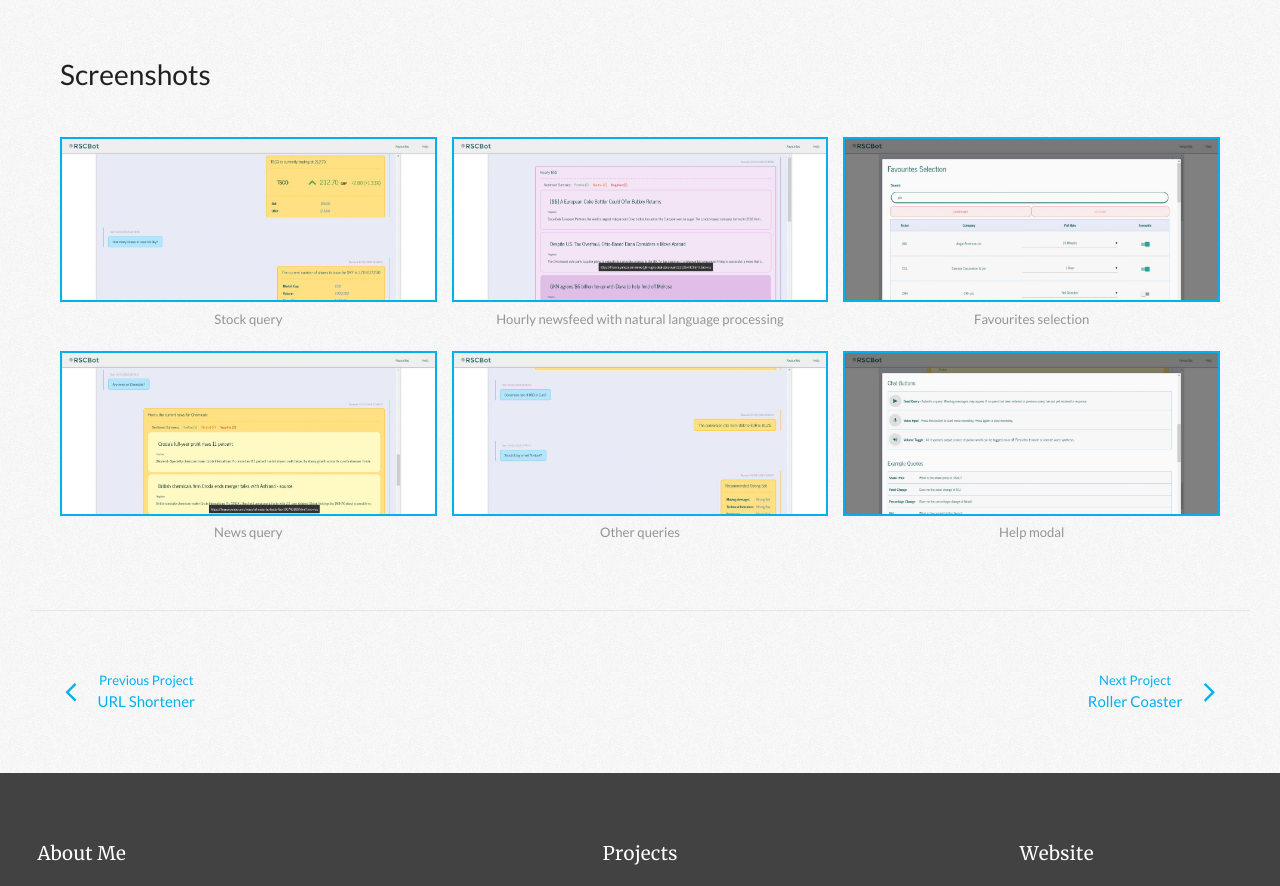
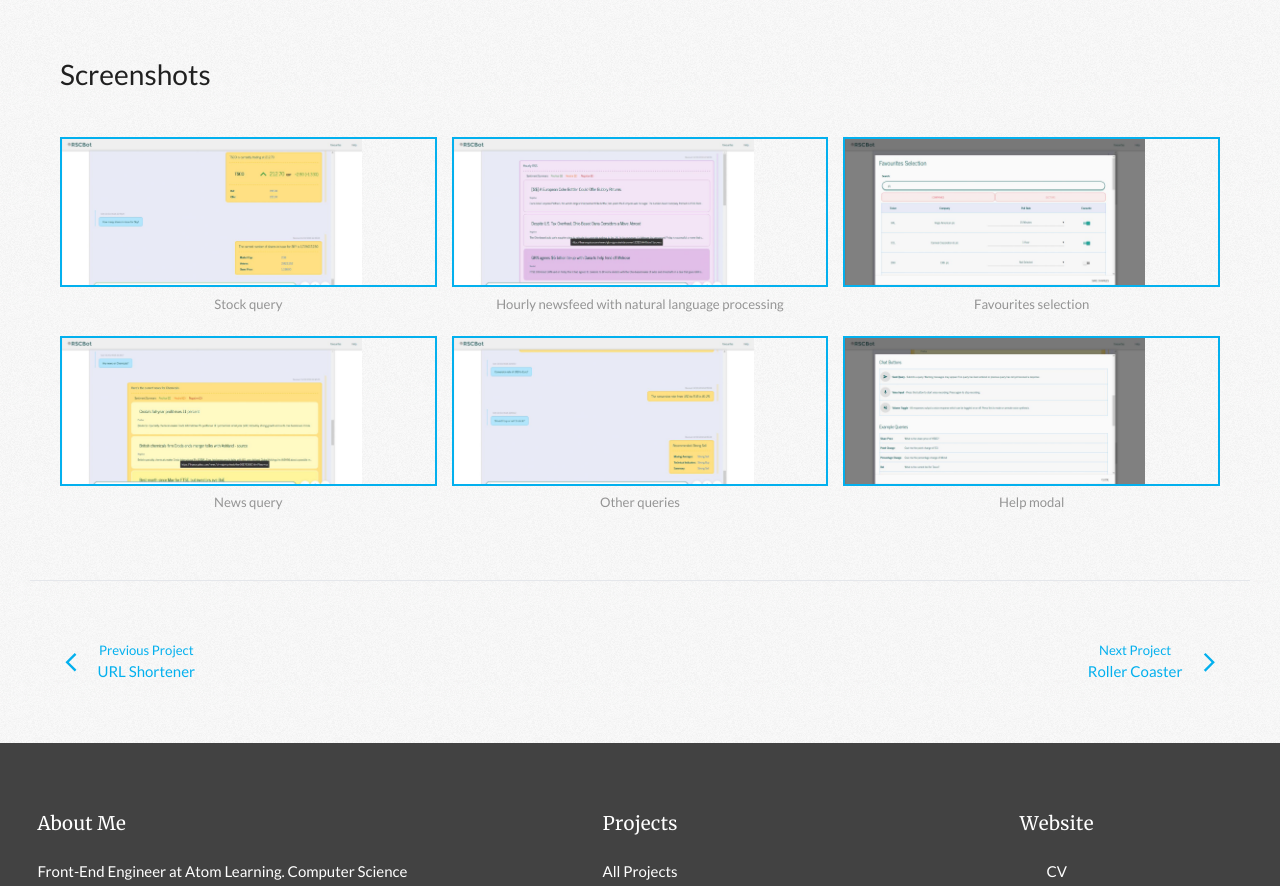
Before and after one commit to KyleGough/portfolio, a Next.js app: page /projects/rscbot in a window 1280 px wide. Shown: the part 1720-2606 px from the top of the page. Built offline with nearby package versions, Linux system fonts and the light colour scheme.

Commit message:
Image modal height and z-index fix

```diff
--- a/components/ImageModal/ImageModal.tsx
+++ b/components/ImageModal/ImageModal.tsx
@@ -18,15 +18,15 @@ export const ImageModal: React.FC<ImageModalProps> = ({ src, alt }) => {
       <figure className="col-span-12 md:col-span-6 lg:col-span-4 relative">
         <div
           onClick={openModal}
-          className="cursor-pointer border-2 border-link hover:border-link-hover h-44 overflow-hidden"
+          className="cursor-pointer border-2 border-link hover:border-link-hover h-40 overflow-hidden"
         >
           <Image
             src={src}
             alt={alt}
             objectFit="cover"
             objectPosition="top"
-            width={400}
-            height={200}
+            width={300}
+            height={150}
           />
         </div>
         <figcaption className="my-2 text-sm text-center text-light font-thin">
@@ -37,7 +37,7 @@ export const ImageModal: React.FC<ImageModalProps> = ({ src, alt }) => {
         <div
           role="dialog"
           onClick={closeModal}
-          className="fixed bg-opacity-75 h-screen w-full left-0 top-0 flex justify-center items-center bg-black"
+          className="fixed bg-opacity-75 h-screen w-full left-0 top-0 flex justify-center items-center bg-black z-10"
         >
           <div className="bg-white rounded shadow-lg">
             <div className="p-1 items-center justify-center text-center">
```
Also changed, not shown: 2 other files (tests, documents, lock files or other folders).
